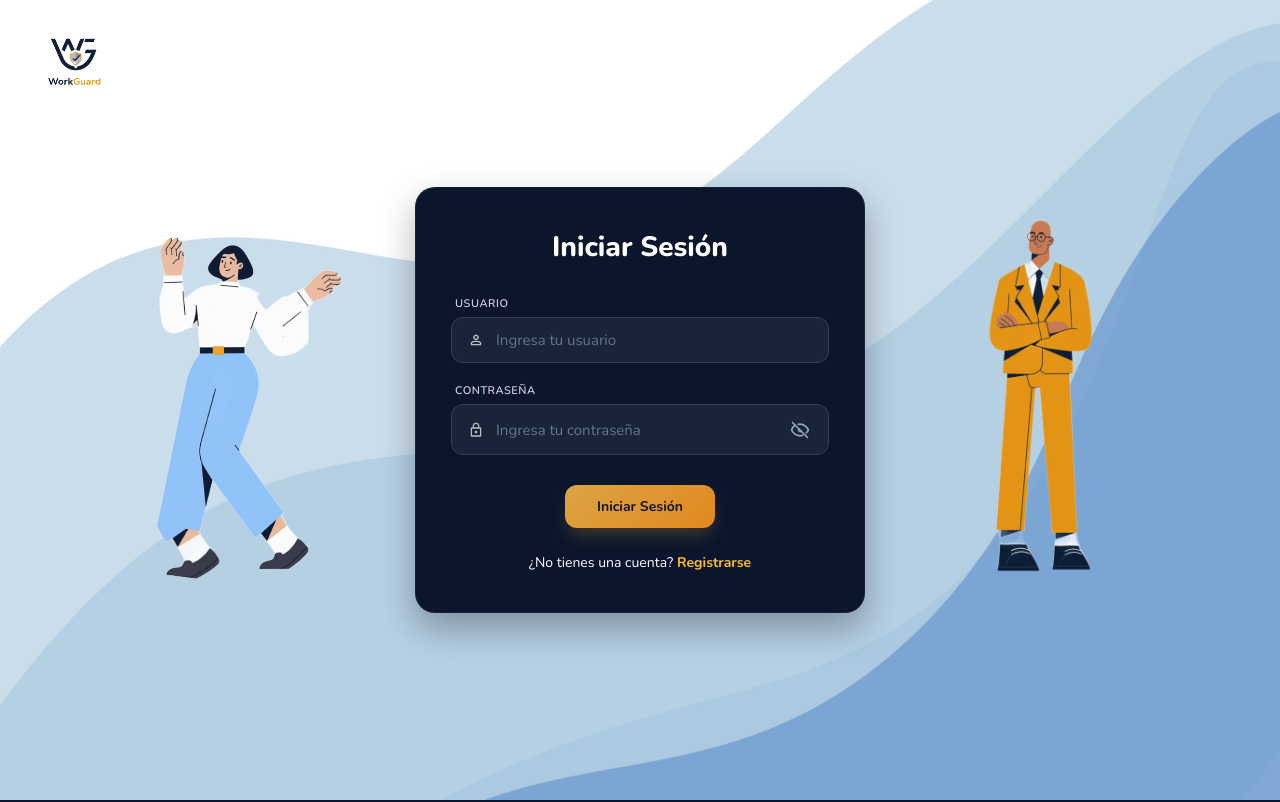
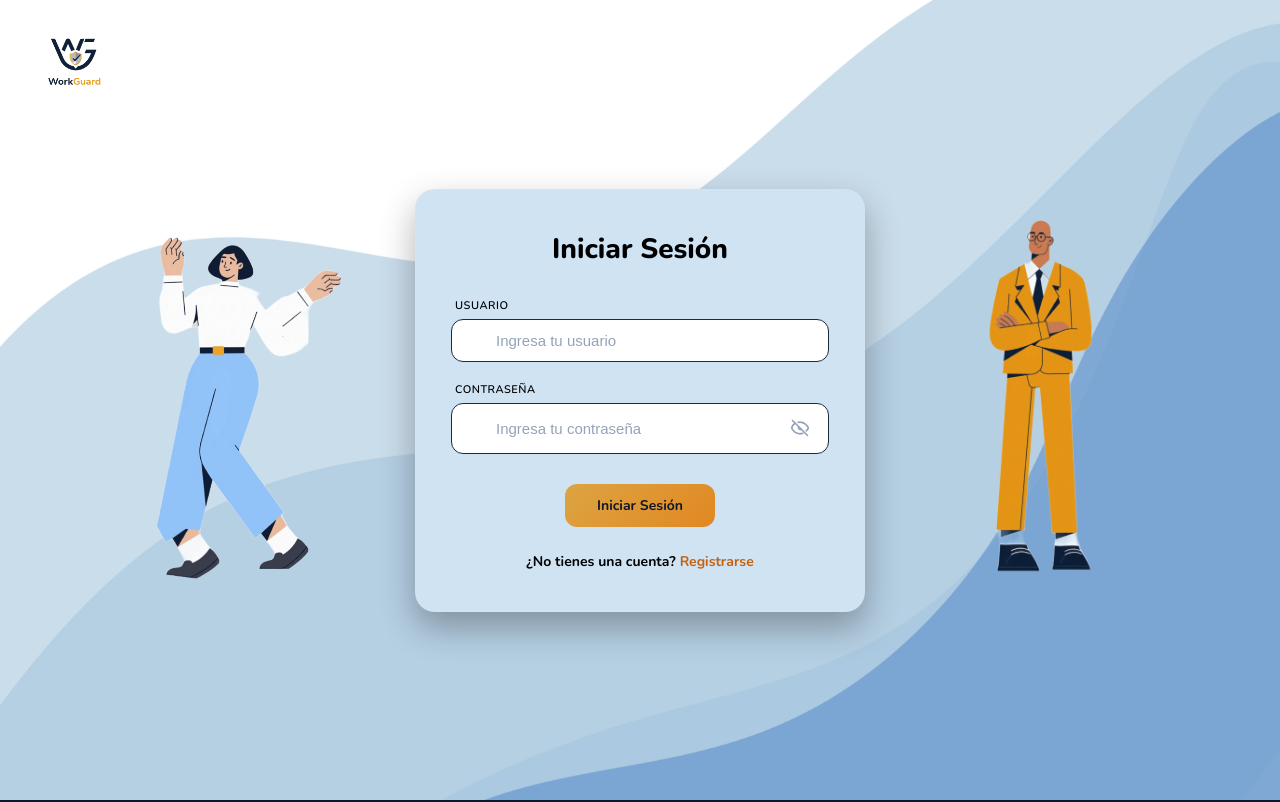
Before and after one commit to SUNSRAL/WorkGuardAW_frontend_5IV7, a Next.js app: page /login in a window 1280 px wide. Shown: the top 802 px of the page. Built offline with nearby package versions, Linux system fonts and the light colour scheme.

Commit message:
Mejora de formulario registro/incio de sessión

```diff
--- a/styles/Login.module.css
+++ b/styles/Login.module.css
@@ -67,11 +67,10 @@
 .encabezado-formulario {
     text-align: center;
     margin-bottom: 30px;
-    font-family: 'Nunito', sans-serif;
 }
 
 .encabezado-formulario h2 {
-    color: #FFFFFF;
+
     font-size: 28px;
     font-weight: 800;
     margin-bottom: 8px;
@@ -82,8 +81,9 @@
     width: 100%;
     box-sizing: border-box;
 
-    background-color: #0B162C;
+
     padding: 40px 35px;
+    background-color: #CFE3F3;
 
     border-radius: 20px;
     box-shadow: 0 15px 35px rgba(0, 0, 0, 0.3);
@@ -101,13 +101,12 @@
 
 
 .campo label {
-    color: #CBD5E1;
+
     font-size: 11px;
     font-weight: 600;
     text-transform: uppercase;
     letter-spacing: 0.5px;
     margin-left: 4px;
-    font-family: 'Nunito', sans-serif;
 }
 
 
@@ -115,58 +114,25 @@
     display: flex;
     align-items: center;
 
-    background-color: rgba(30, 41, 59, 0.8);
-    border: 1.5px solid #334155;
+    background-color:white;
+    border: 1.5px solid #1E293B;
     border-radius: 12px;
     padding: 12px 16px;
 
     transition: all 0.3s ease;
 }
 
-/* efecto al seleccionar el campo/input */
+/* efecto al seleccionar el campo*/
 .campo-input:focus-within {
     border-color: #F59E0B;
-    box-shadow: 0 0 0 4px rgba(245, 158, 11, 0.15);
     background-color: #FFFFFF;
 }
 
-.campo-input:focus-within input {
-    color: #0F172A;
-}
-
 .campo-input input::placeholder{
-    color: #64748B;
+    color: #94A3B8;
 }
 
 
-/* AUTOCOMPLETADO DEL NAVEGADOR */
-.campo-input input:-webkit-autofill,
-.campo-input input:-webkit-autofill:hover,
-.campo-input input:-webkit-autofill:focus,
-.campo-input input:-webkit-autofill:active {
-
-    -webkit-text-fill-color: #DEE2EA !important;
-
-    caret-color: #DEE2EA;
-
-    -webkit-box-shadow: 0 0 0 1000px #1E293B inset !important;
-
-    box-shadow: 0 0 0 1000px #1E293B inset !important;
-
-    background-color: transparent !important;
-
-    transition: background-color 99999s ease-in-out 0s;
-}
-
-/* AUTOCOMPLETADO EN NAVEGADORES COMPATIBLES */
-.campo-input input:autofill {
-
-    color: #DEE2EA !important;
-
-    caret-color: #DEE2EA;
-
-    box-shadow: 0 0 0 1000px #1E293B inset !important;
-}
 
 /*Ocultar ojo del navegador*/
 .campo-input input::-ms-reveal,
@@ -192,17 +158,12 @@
     border: none;
     outline: none;
 
-    color: #DEE2EA;
     font-size: 15px;
-    font-family: 'Nunito', sans-serif;
 }
 
-.campo-input input::placeholder {
-    color: #64748B;
-}
 
 .campo-input:focus-within input::placeholder {
-    color: #94A3B8;
+    color: #E18821;
 }
 
 /* BOTÓN DEL OJO */
@@ -258,8 +219,6 @@
     font-size: 14px;
     font-weight: 700;
     cursor: pointer;
-
-    box-shadow: 0 10px 20px -5px rgba(219, 157, 50, 0.3);
     transition: all 0.2s ease;
 
     font-family: 'Nunito', sans-serif;
@@ -267,7 +226,6 @@
 
 .btnlogin:hover {
     transform: translateY(-2px);
-    box-shadow: 0 12px 24px -4px rgba(238, 152, 1, 0.45);
 }
 
 .btnlogin:active {
@@ -281,7 +239,7 @@
 
 
 .registro {
-    color: #FFFFFF;
+    font-weight: 700;
     margin-top: 25px;
     font-size: 14px;
     text-align: center;
@@ -289,7 +247,7 @@
 }
 
 .registro a {
-    color: #FBBF24;
+    color: #C46210;
     font-weight: 700;
     text-decoration: none;
     margin-left: 4px;
@@ -297,7 +255,7 @@
 }
 
 .registro a:hover {
-    color: #F59E0B;
+    color: #DCA443;
     text-decoration: underline;
 }
 
--- a/styles/registroCons.module.css
+++ b/styles/registroCons.module.css
@@ -1,75 +1,62 @@
 .paginaCompleta {
     width: 100%;
     min-height: 100vh;
-    box-sizing: border-box;
-
     display: flex;
+    flex-direction: column;
+    justify-content: space-between;
     align-items: center;
-    justify-content: center;
-    gap: 35px;
-
     position: relative;
-    overflow: hidden;
+    overflow-x: hidden;
     background-color: #FFFFFF;
-    background-image: url('/public/img/fondo.png');
-    background-size: cover;
-    background-position: center;
-    background-repeat: no-repeat;
+    padding: 40px 20px 0 20px;
 }
 
 .logoEsquina {
     position: absolute;
-    top: 28px;
-    left: 36px;
+    top: 30px;
+    left: 40px;
     z-index: 20;
 }
 
 .contenedorCentrado {
     width: 100%;
     max-width: 450px;
+    margin: auto 0;
+    padding: 20px 0;
+    display: flex;
+    justify-content: center;
+    align-items: center;
     position: relative;
-    flex: 0 1 450px;
-    min-width: 0;
-    width: 100%;
-    display: flex;
-    align-items: center;
-    justify-content: center;
+    z-index: 10;
 }
 
-/* Tarjeta / formulario principal */
+.encabezado-registro {
+    text-align: center;
+    margin-bottom: 30px;
+    font-family: 'Nunito', sans-serif;
+}
+
+.encabezado-registro h2 {
+    color: #FFFFFF;
+    font-size: 28px;
+    font-weight: 800;
+    margin-bottom: 8px;
+}
+
 .formulario-login {
     width: 100%;
-    box-sizing: border-box;
-
     background-color: #0B162C;
-    padding: 40px 35px;
-
+    padding: 40px;
     border-radius: 20px;
     box-shadow: 0 15px 35px rgba(0, 0, 0, 0.3);
     border: 1px solid rgba(255, 255, 255, 0.05);
 }
 
-.encabezado-registro,
-.encabezado-formulario {
-    text-align: center;
-    margin-bottom: 28px;
-    font-family: "Nunito", sans-serif;
-}
-
-.encabezado-registro h2,
-.encabezado-formulario h2 {
-    color: #FFFFFF;
-    font-size: 28px;
-    font-weight: 800;
-    margin: 0 0 8px 0;
-}
-
-/* Campos */
 .campo {
     display: flex;
     flex-direction: column;
     text-align: left;
-    margin-bottom: 18px;
+    margin-bottom: 20px;
     gap: 6px;
 }
 
@@ -80,22 +67,19 @@
     text-transform: uppercase;
     letter-spacing: 0.5px;
     margin-left: 4px;
-    font-family: "Nunito", sans-serif;
+    font-family: 'Nunito', sans-serif;
 }
 
 .campo-input {
     display: flex;
     align-items: center;
-
     background-color: rgba(30, 41, 59, 0.8);
     border: 1.5px solid #334155;
     border-radius: 12px;
     padding: 12px 16px;
-
     transition: all 0.3s ease;
 }
 
-/* Efecto al seleccionar el campo */
 .campo-input:focus-within {
     border-color: #F59E0B;
     box-shadow: 0 0 0 4px rgba(245, 158, 11, 0.15);
@@ -103,36 +87,26 @@
 }
 
 .campo-input:focus-within input {
-    color: #0F172A;
+    color: #0B162C;
 }
 
-.campo-input:focus-within .icono-input {
-    opacity: 1;
-}
-
-/* Icono dentro de cada campo (colocado justo antes del <input>) */
 .icono-input {
     width: 16px;
     height: 16px;
     margin-right: 12px;
-    opacity: 0.75;
+    opacity: 0.7;
     flex-shrink: 0;
-    transition: opacity 0.2s ease;
 }
 
-/* Input */
 .campo-input input {
     display: block;
     width: 100%;
-    min-width: 0;
-
     background: transparent;
     border: none;
     outline: none;
-
-    color: #DEE2EA;
+    color: #dee2ea;
     font-size: 15px;
-    font-family: "Nunito", sans-serif;
+    font-family: 'Nunito', sans-serif;
 }
 
 .campo-input input::placeholder {
@@ -143,129 +117,29 @@
     color: #94A3B8;
 }
 
-/* Autocompletado del navegador */
-.campo-input input:-webkit-autofill,
-.campo-input input:-webkit-autofill:hover,
-.campo-input input:-webkit-autofill:focus,
-.campo-input input:-webkit-autofill:active {
-    -webkit-text-fill-color: #DEE2EA !important;
-    caret-color: #DEE2EA;
-    -webkit-box-shadow: 0 0 0 1000px #1E293B inset !important;
-    box-shadow: 0 0 0 1000px #1E293B inset !important;
-    background-color: transparent !important;
-    transition: background-color 99999s ease-in-out 0s;
-}
-
-.campo-input input:autofill {
-    color: #DEE2EA !important;
-    caret-color: #DEE2EA;
-    box-shadow: 0 0 0 1000px #1E293B inset !important;
-}
-
-/* Ocultar ojo nativo en Edge/IE */
-.campo-input input::-ms-reveal,
-.campo-input input::-ms-clear {
-    display: none;
-}
-
-/* Botón enviar */
-.boton-enviar,
-.btnlogin {
+.boton-enviar {
     width: 100%;
-    max-width: 190px;
-
+    max-width: 250px;
     display: block;
-    margin: 26px auto 0 auto;
-
-    background: linear-gradient(135deg, #DCA443 0%, #E18821 100%);
+    margin: 30px auto 0 auto;
+    background: linear-gradient(135deg, #dca443 0%, #e18821 100%);
     color: #0F172A;
-
     border: none;
     border-radius: 12px;
-    padding: 12px 18px;
-
+    padding: 12px 16px;
     font-size: 14px;
     font-weight: 700;
     cursor: pointer;
-
     box-shadow: 0 10px 20px -5px rgba(219, 157, 50, 0.3);
     transition: all 0.2s ease;
-    font-family: "Nunito", sans-serif;
+    font-family: 'Nunito', sans-serif;
 }
 
-.boton-enviar:hover:not(:disabled),
-.btnlogin:hover:not(:disabled) {
+.boton-enviar:hover {
     transform: translateY(-2px);
     box-shadow: 0 12px 24px -4px rgba(238, 152, 1, 0.45);
 }
 
-.boton-enviar:active:not(:disabled),
-.btnlogin:active:not(:disabled) {
+.boton-enviar:active {
     transform: translateY(0);
 }
-
-.boton-enviar:disabled,
-.btnlogin:disabled {
-    opacity: 0.6;
-    cursor: not-allowed;
-}
-
-/* Overlay de carga */
-.overlayCarga {
-    position: fixed;
-    inset: 0;
-    background-color: rgba(11, 22, 44, 0.75);
-    backdrop-filter: blur(4px);
-    display: flex;
-    align-items: center;
-    justify-content: center;
-    z-index: 50;
-    color: #FFFFFF;
-    font-weight: 700;
-    font-size: 15px;
-}
-
-/* Enlace secundario opcional */
-.registro {
-    color: #FFFFFF;
-    margin-top: 22px;
-    font-size: 14px;
-    text-align: center;
-    font-family: "Nunito", sans-serif;
-}
-
-.registro a {
-    color: #FBBF24;
-    font-weight: 700;
-    text-decoration: none;
-    margin-left: 4px;
-    transition: color 0.2s ease;
-}
-
-.registro a:hover {
-    color: #F59E0B;
-    text-decoration: underline;
-}
-
-/* Mensajes */
-.mensaje-estado {
-    font-size: 13px;
-    text-align: center;
-    margin-bottom: 15px;
-    font-weight: 600;
-}
-
-@media (max-width: 520px) {
-    .paginaCompleta {
-        padding: 80px 16px 32px;
-    }
-
-    .logoEsquina {
-        top: 20px;
-        left: 20px;
-    }
-
-    .formulario-login {
-        padding: 30px 22px;
-    }
-}
```
Also changed, not shown: pages/CONSULTOR/registroCons.js (+17 -17 lines).
